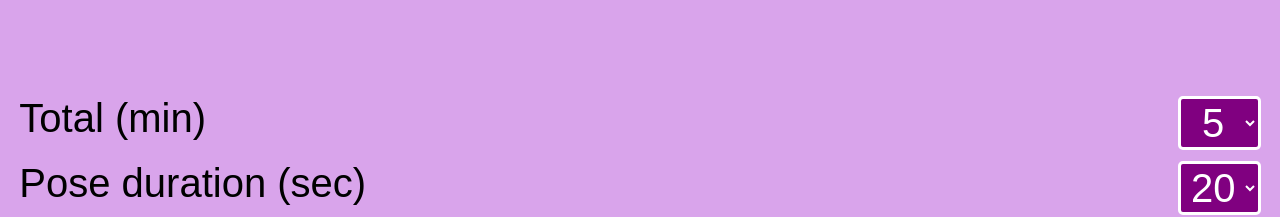
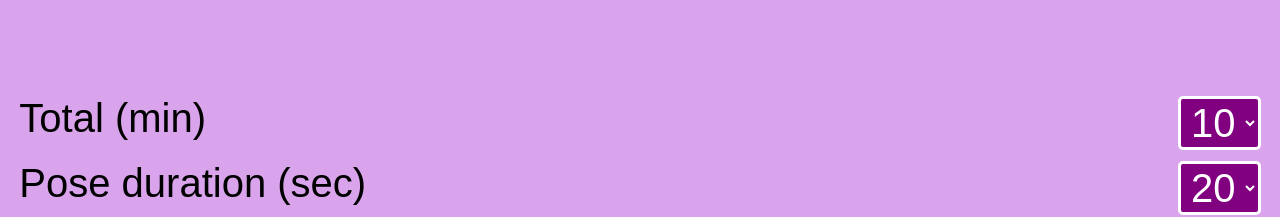
Before and after one commit to skedwards88/yoga, a React app: page / in a window 1280 px wide. Both pictures are taken after a click on the button "Begin". Shown: the top 217 px of the page. Built offline with nearby package versions, Linux system fonts and the light colour scheme.

Commit message:
save set total sec

```diff
--- a/src/Settings.js
+++ b/src/Settings.js
@@ -46,7 +46,7 @@ export default function Settings({
       <div>
         <div className="setting">
           <label htmlFor="totalSec">Total (min)</label>
-          <select id="totalSec" defaultValue={workoutState.totalSec}>
+          <select id="totalSec" defaultValue={workoutState.setTotalSec}>
             <option value={5 * 60}>5</option>
             <option value={10 * 60}>10</option>
             <option value={15 * 60}>15</option>
--- a/src/workoutInit.js
+++ b/src/workoutInit.js
@@ -43,6 +43,7 @@ export default function workoutInit({
   return {
     yogaSequence: yogaSequence,
     totalSec: actualTotalSec,
+    setTotalSec: totalSec,
     poseDurationSec: poseDurationSec,
     sunSalutationDurationSec: sunSalutationDurationSec,
     elapsedSec: 0,
```
